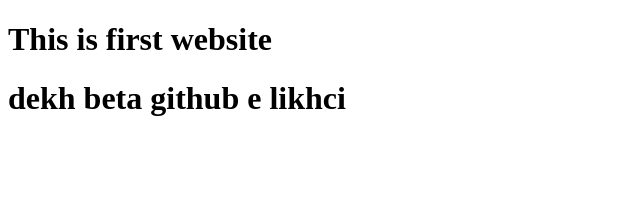
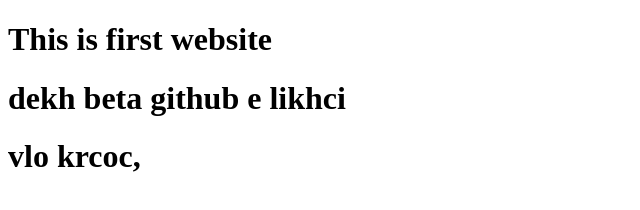
Before and after one commit to hsaiful/my-first-website, a plain HTML site: page index.html in a window 1280 px wide. Shown: the whole page, without its empty margins (0-640 px from the left). Drawn offline with Linux system fonts and the light colour scheme.

Commit message:
Update index.html

```diff
--- a/index.html
+++ b/index.html
@@ -8,6 +8,7 @@
 <body>
     <h1>This is first website</h1>
     <h1>dekh beta github e likhci</h1>
+    <h1>vlo krcoc,</h1>
 
 
 </body>
```
